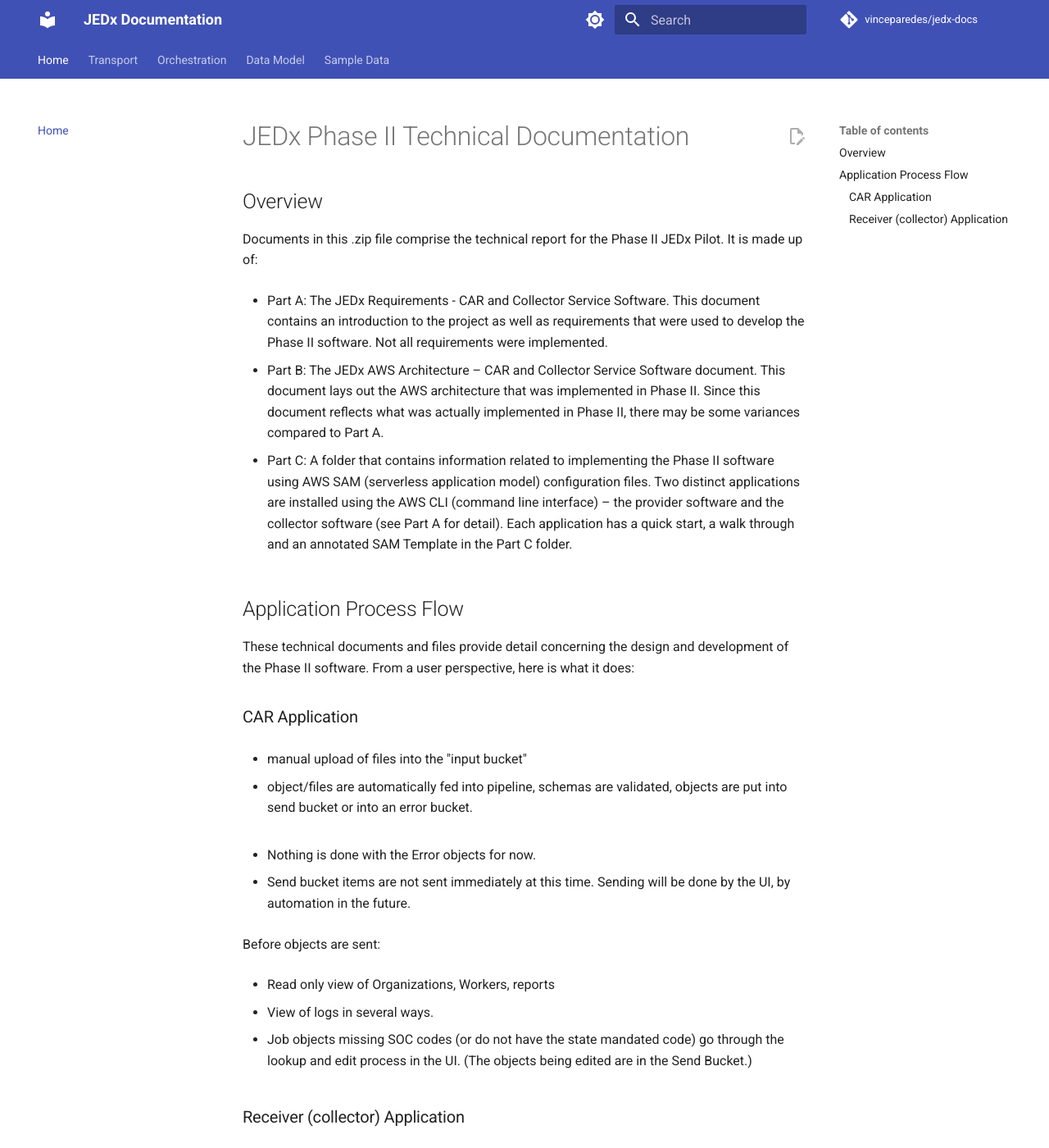
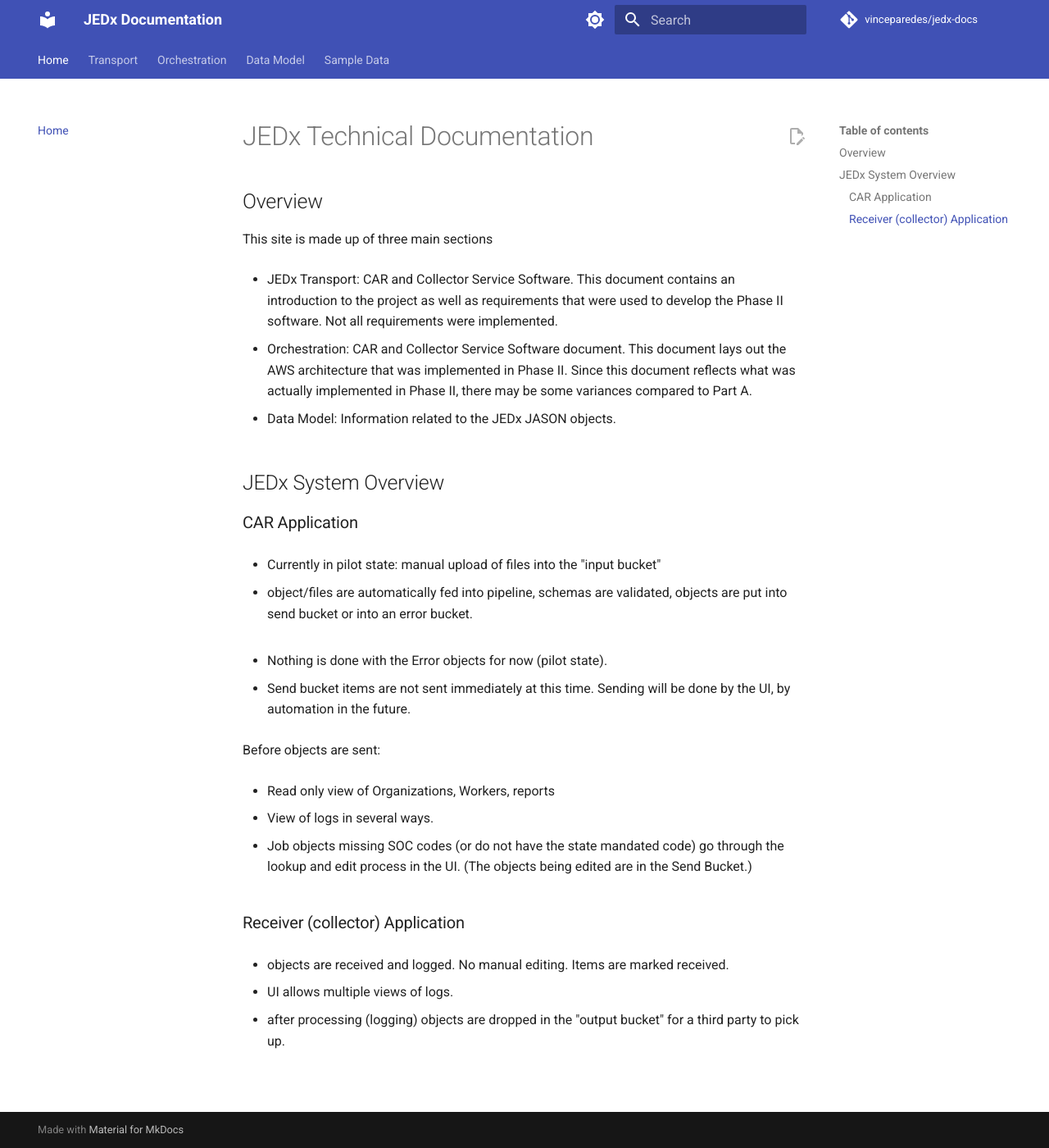
Before and after one commit to vinceparedes/jedx-docs, an MkDocs documentation site: the page built from docs/index.md, in a window 1280 px wide and 1400 px high. Shown: the whole window at 82% size. Built offline with MkDocs 1.6.1 and Material for MkDocs 9.7.7, drawn with Linux system fonts in a browser that asks for light colours; comment, search, counter and statistics services are not loaded; some of the changed text lies outside the part shown.

Commit message:
edits to index

```diff
--- a/docs/index.md
+++ b/docs/index.md
@@ -1,28 +1,26 @@
-# JEDx Phase II Technical Documentation
+# JEDx Technical Documentation
 
 ## Overview
 
-Documents in this .zip file comprise the technical report for the Phase II JEDx Pilot. It is made up of:
+This site is made up of three main sections
 
-- Part A: The JEDx Requirements - CAR and Collector Service Software. This document contains an introduction to the project as well as requirements that were used to develop the Phase II software. Not all requirements were implemented.
+- JEDx Transport: CAR and Collector Service Software. This document contains an introduction to the project as well as requirements that were used to develop the Phase II software. Not all requirements were implemented.
 
-- Part B: The JEDx AWS Architecture – CAR and Collector Service Software document. This document lays out the AWS architecture that was implemented in Phase II. Since this document reflects what was actually implemented in Phase II, there may be some variances compared to Part A.
+- Orchestration: CAR and Collector Service Software document. This document lays out the AWS architecture that was implemented in Phase II. Since this document reflects what was actually implemented in Phase II, there may be some variances compared to Part A.
 
-- Part C: A folder that contains information related to implementing the Phase II software using AWS SAM (serverless application model) configuration files. Two distinct applications are installed using the AWS CLI (command line interface) – the provider software and the collector software (see Part A for detail). Each application has a quick start, a walk through and an annotated SAM Template in the Part C folder.
+- Data Model: Information related to the JEDx JASON objects.
 
-## Application Process Flow
-
-These technical documents and files provide detail concerning the design and development of the Phase II software. From a user perspective, here is what it does:
+## JEDx System Overview
 
 ### CAR Application
 
-- manual upload of files into the "input bucket"
+- Currently in pilot state: manual upload of files into the "input bucket"
 
 - object/files are automatically fed into pipeline, schemas are validated, objects are put into send bucket or into an error bucket.
 
 <!-- -->
 
-- Nothing is done with the Error objects for now.
+- Nothing is done with the Error objects for now (pilot state).
 
 - Send bucket items are not sent immediately at this time. Sending will be done by the UI, by automation in the future.
 
@@ -36,8 +34,8 @@ Before objects are sent:
 
 ### Receiver (collector) Application
 
-- objects are received and logged. No editing. Items are marked received.
+- objects are received and logged. No manual editing. Items are marked received.
 
 - UI allows multiple views of logs.
 
-- after processing (logging) objects are dropped in the "output bucket" for BrightHive to pick up.
+- after processing (logging) objects are dropped in the "output bucket" for a third party to pick up.
```
